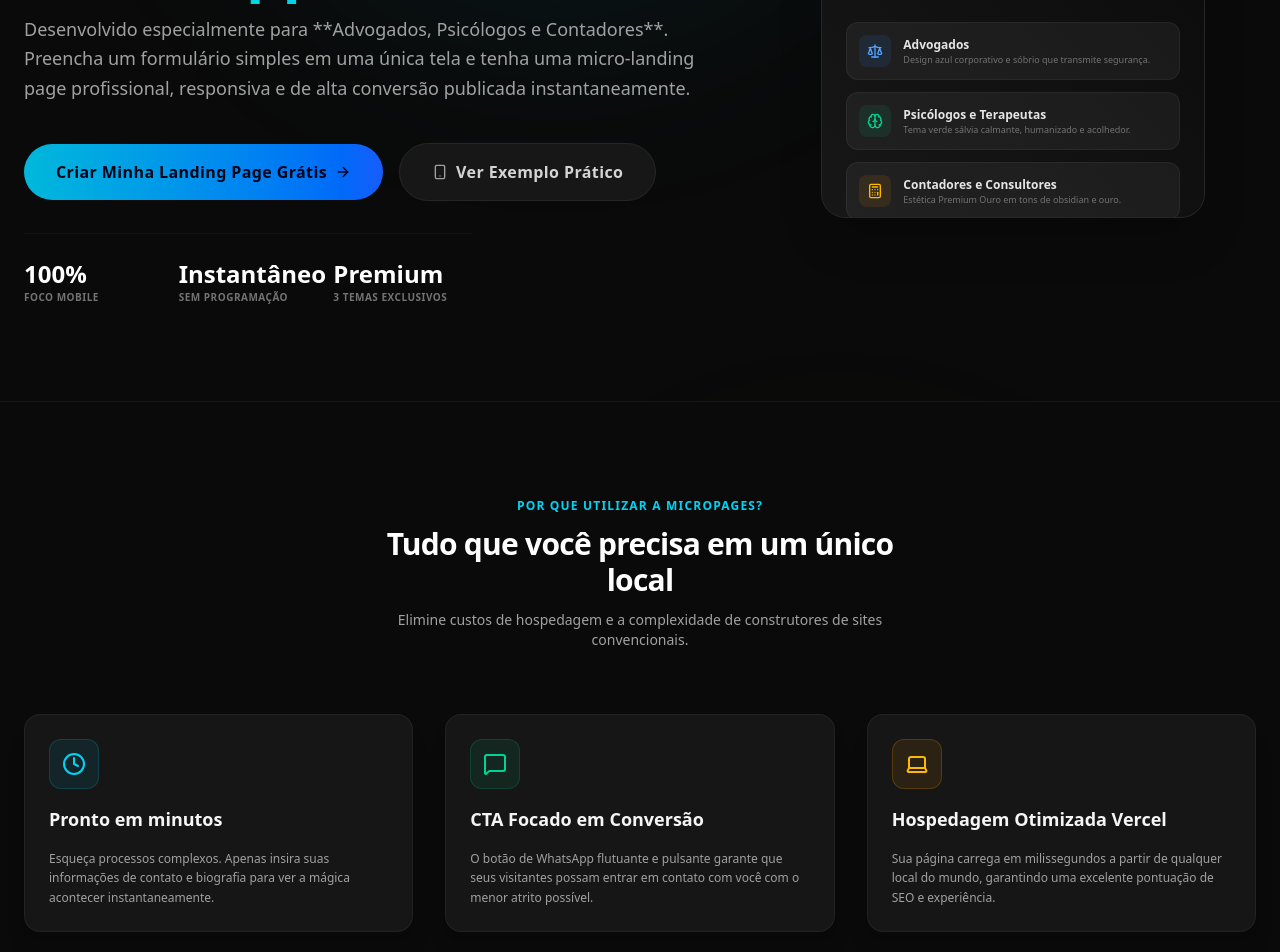
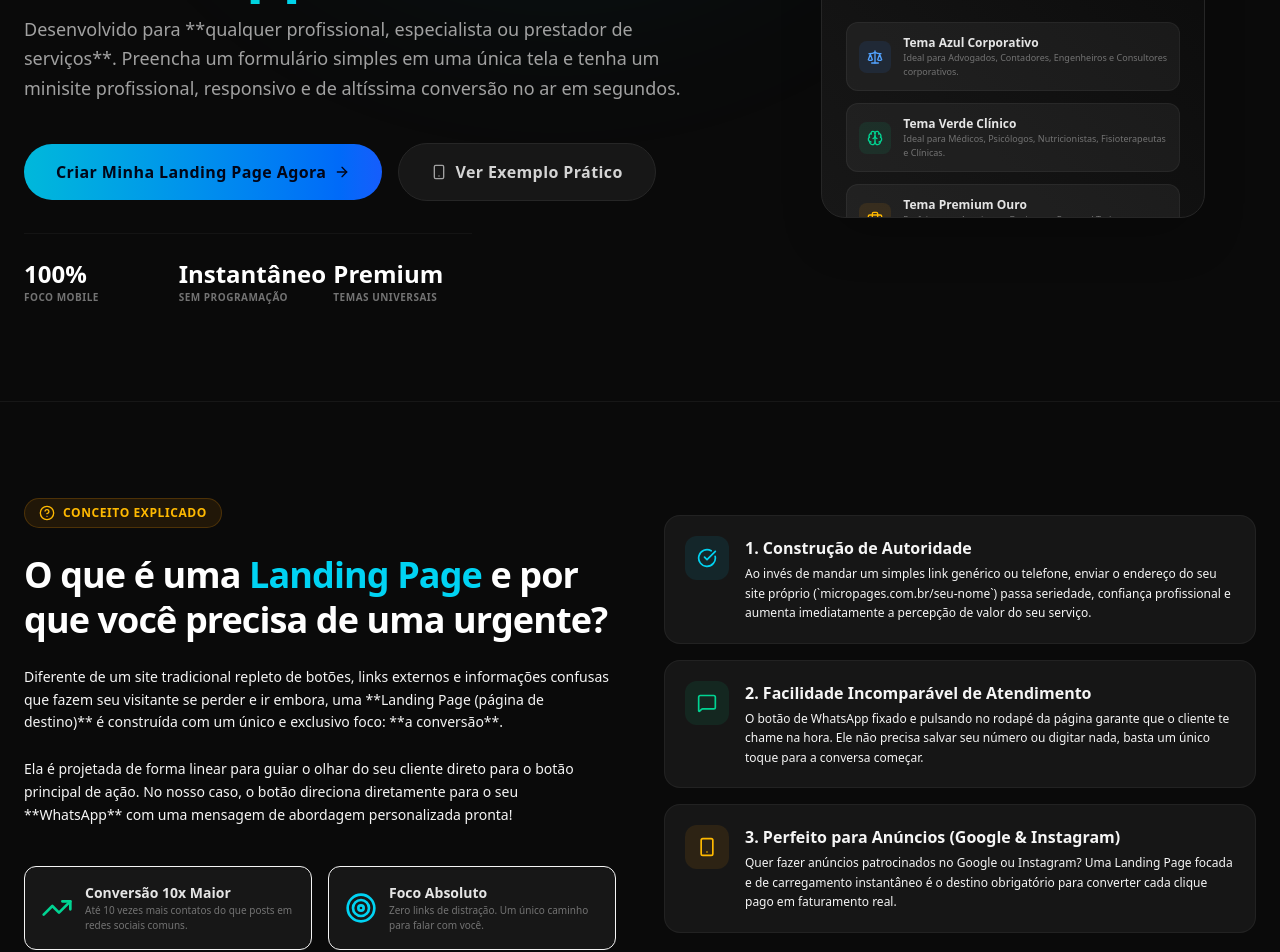
Before and after one commit to tiagofreyn-dev/LandingPages, a Next.js app: page / in a window 1280 px wide. Shown: the part 440-1392 px from the top of the page. Built offline with nearby package versions, Linux system fonts and the light colour scheme.

Commit message:
feat: make landing page universal for all professions and add educational section explaining landing pages

```diff
--- a/src/app/page.tsx
+++ b/src/app/page.tsx
@@ -11,7 +11,13 @@ import {
   Scale,
   Brain,
   Calculator,
-  Laptop
+  Laptop,
+  HelpCircle,
+  TrendingUp,
+  Target,
+  Compass,
+  CheckCircle,
+  Briefcase
 } from 'lucide-react';
 
 export default function Home() {
@@ -45,7 +51,7 @@ export default function Home() {
       </header>
 
       {/* Hero Section */}
-      <main className="flex-1 max-w-7xl mx-auto w-full px-6 py-16 md:py-24 grid grid-cols-1 lg:grid-cols-12 gap-12 items-center relative z-10">
+      <main className="max-w-7xl mx-auto w-full px-6 py-16 md:py-24 grid grid-cols-1 lg:grid-cols-12 gap-12 items-center relative z-10">
 
         {/* Lado Esquerdo - Chamada de Marketing */}
         <section className="lg:col-span-7 space-y-8 text-center lg:text-left">
@@ -60,7 +66,7 @@ export default function Home() {
             </h2>
 
             <p className="text-neutral-400 text-base md:text-lg font-light leading-relaxed max-w-2xl mx-auto lg:mx-0">
-              Desenvolvido especialmente para **Advogados, Psicólogos e Contadores**. Preencha um formulário simples em uma única tela e tenha uma micro-landing page profissional, responsiva e de alta conversão publicada instantaneamente.
+              Desenvolvido para **qualquer profissional, especialista ou prestador de serviços**. Preencha um formulário simples em uma única tela e tenha um minisite profissional, responsivo e de altíssima conversão no ar em segundos.
             </p>
           </div>
 
@@ -70,7 +76,7 @@ export default function Home() {
               href="/dashboard"
               className="w-full sm:w-auto flex items-center justify-center gap-2 py-4 px-8 rounded-full font-extrabold text-sm md:text-base tracking-wide bg-gradient-to-r from-cyan-500 to-blue-600 hover:from-cyan-600 hover:to-blue-700 text-slate-950 hover:shadow-[0_0_25px_rgba(6,182,212,0.3)] active:scale-95 transition-all duration-300 group"
             >
-              <span>Criar Minha Landing Page Grátis</span>
+              <span>Criar Minha Landing Page Agora</span>
               <ArrowRight className="w-4 h-4 text-slate-950 font-bold transition-transform duration-300 group-hover:translate-x-1" />
             </Link>
 
@@ -95,7 +101,7 @@ export default function Home() {
             </div>
             <div>
               <p className="text-2xl font-black text-white">Premium</p>
-              <p className="text-[10px] uppercase font-bold text-neutral-500 tracking-wider">3 Temas Exclusivos</p>
+              <p className="text-[10px] uppercase font-bold text-neutral-500 tracking-wider">Temas Universais</p>
             </div>
           </div>
 
@@ -106,12 +112,11 @@ export default function Home() {
 
           <div className="relative w-full max-w-sm aspect-square bg-gradient-to-tr from-neutral-900 to-neutral-950 border border-neutral-800 rounded-3xl p-6 shadow-2xl flex flex-col justify-between overflow-hidden group">
 
-            {/* Brilho decorativo de fundo */}
             <div className="absolute inset-0 bg-gradient-to-tr from-cyan-500/5 via-transparent to-amber-500/5 opacity-0 group-hover:opacity-100 transition-opacity duration-700 pointer-events-none" />
 
             <div className="space-y-4 relative z-10">
               <span className="text-[10px] uppercase font-bold text-cyan-400 tracking-widest bg-cyan-950/20 border border-cyan-500/10 px-3 py-1 rounded-full">
-                Exclusivo para Profissionais
+                Exclusivo para Qualquer Profissão
               </span>
 
               <h3 className="text-2xl font-black text-white leading-tight">
@@ -119,7 +124,7 @@ export default function Home() {
               </h3>
 
               <p className="text-xs text-neutral-400 leading-relaxed font-light">
-                Modelos de temas de alta conversão estruturados de forma profissional para captar contatos qualificados.
+                Estruturas visuais com designs focados nas principais categorias de profissionais do mercado.
               </p>
             </div>
 
@@ -131,8 +136,8 @@ export default function Home() {
                   <Scale className="w-4 h-4" />
                 </div>
                 <div>
-                  <h4 className="text-xs font-bold text-neutral-200">Advogados</h4>
-                  <p className="text-[9px] text-neutral-500">Design azul corporativo e sóbrio que transmite segurança.</p>
+                  <h4 className="text-xs font-bold text-neutral-200">Tema Azul Corporativo</h4>
+                  <p className="text-[9px] text-neutral-500">Ideal para Advogados, Contadores, Engenheiros e Consultores corporativos.</p>
                 </div>
               </div>
 
@@ -141,18 +146,18 @@ export default function Home() {
                   <Brain className="w-4 h-4" />
                 </div>
                 <div>
-                  <h4 className="text-xs font-bold text-neutral-200">Psicólogos e Terapeutas</h4>
-                  <p className="text-[9px] text-neutral-500">Tema verde sálvia calmante, humanizado e acolhedor.</p>
+                  <h4 className="text-xs font-bold text-neutral-200">Tema Verde Clínico</h4>
+                  <p className="text-[9px] text-neutral-500">Ideal para Médicos, Psicólogos, Nutricionistas, Fisioterapeutas e Clínicas.</p>
                 </div>
               </div>
 
               <div className="flex items-center gap-3 p-3 bg-white/5 border border-white/5 hover:border-amber-500/20 rounded-xl transition duration-200">
                 <div className="p-2 rounded-lg bg-amber-500/10 text-amber-400">
-                  <Calculator className="w-4 h-4" />
+                  <Briefcase className="w-4 h-4" />
                 </div>
                 <div>
-                  <h4 className="text-xs font-bold text-neutral-200">Contadores e Consultores</h4>
-                  <p className="text-[9px] text-neutral-500">Estética Premium Ouro em tons de obsidian e ouro.</p>
+                  <h4 className="text-xs font-bold text-neutral-200">Tema Premium Ouro</h4>
+                  <p className="text-[9px] text-neutral-500">Perfeito para Arquitetos, Designers, Personal Trainers e Serviços de Luxo.</p>
                 </div>
               </div>
 
@@ -163,6 +168,99 @@ export default function Home() {
         </section>
 
       </main>
+
+      {/* NOVA SEÇÃO COMPLETA: O QUE É UMA LANDING PAGE */}
+      <section className="bg-neutral-950 border-t border-neutral-900 py-16 md:py-24 relative z-10">
+        <div className="max-w-7xl mx-auto px-6">
+
+          <div className="grid grid-cols-1 lg:grid-cols-12 gap-12 items-center">
+
+            {/* Lado Esquerdo - Detalhamento do Conceito */}
+            <div className="lg:col-span-6 space-y-6">
+              <div className="inline-flex items-center gap-2 px-3.5 py-1.5 rounded-full bg-amber-500/10 border border-amber-500/20 text-amber-400 text-xs font-bold uppercase tracking-wider">
+                <HelpCircle className="w-4 h-4" /> Conceito Explicado
+              </div>
+
+              <h2 className="text-3xl md:text-4xl font-extrabold tracking-tight text-white leading-tight">
+                O que é uma <span className="text-cyan-400">Landing Page</span> e por que você precisa de uma urgente?
+              </h2>
+
+              <p className="text-sm text-neutral-450 leading-relaxed font-light">
+                Diferente de um site tradicional repleto de botões, links externos e informações confusas que fazem seu visitante se perder e ir embora, uma **Landing Page (página de destino)** é construída com um único e exclusivo foco: **a conversão**.
+              </p>
+
+              <p className="text-sm text-neutral-450 leading-relaxed font-light">
+                Ela é projetada de forma linear para guiar o olhar do seu cliente direto para o botão principal de ação. No nosso caso, o botão direciona diretamente para o seu **WhatsApp** com uma mensagem de abordagem personalizada pronta!
+              </p>
+
+              {/* Estatísticas de Conversão */}
+              <div className="grid grid-cols-1 sm:grid-cols-2 gap-4 pt-4">
+                <div className="p-4 rounded-xl bg-neutral-900 border border-neutral-850 flex gap-3 items-center">
+                  <TrendingUp className="w-8 h-8 text-emerald-400 shrink-0" />
+                  <div>
+                    <h4 className="text-sm font-bold text-neutral-200">Conversão 10x Maior</h4>
+                    <p className="text-[10px] text-neutral-500 font-light">Até 10 vezes mais contatos do que posts em redes sociais comuns.</p>
+                  </div>
+                </div>
+
+                <div className="p-4 rounded-xl bg-neutral-900 border border-neutral-850 flex gap-3 items-center">
+                  <Target className="w-8 h-8 text-cyan-400 shrink-0" />
+                  <div>
+                    <h4 className="text-sm font-bold text-neutral-200">Foco Absoluto</h4>
+                    <p className="text-[10px] text-neutral-500 font-light">Zero links de distração. Um único caminho para falar com você.</p>
+                  </div>
+                </div>
+              </div>
+            </div>
+
+            {/* Lado Direito - Cards Explicativos com Efeitos Especiais */}
+            <div className="lg:col-span-6 space-y-4">
+
+              {/* Card 1 */}
+              <div className="p-5 rounded-2xl bg-white/5 border border-white/5 hover:border-neutral-800 transition duration-300 flex gap-4">
+                <div className="p-3 bg-cyan-500/10 text-cyan-400 rounded-xl h-fit">
+                  <CheckCircle className="w-5 h-5" />
+                </div>
+                <div className="space-y-1">
+                  <h4 className="font-bold text-sm md:text-base text-neutral-100">1. Construção de Autoridade</h4>
+                  <p className="text-xs text-neutral-450 leading-relaxed font-light">
+                    Ao invés de mandar um simples link genérico ou telefone, enviar o endereço do seu site próprio (`micropages.com.br/seu-nome`) passa seriedade, confiança profissional e aumenta imediatamente a percepção de valor do seu serviço.
+                  </p>
+                </div>
+              </div>
+
+              {/* Card 2 */}
+              <div className="p-5 rounded-2xl bg-white/5 border border-white/5 hover:border-neutral-800 transition duration-300 flex gap-4">
+                <div className="p-3 bg-emerald-500/10 text-emerald-400 rounded-xl h-fit">
+                  <MessageSquare className="w-5 h-5" />
+                </div>
+                <div className="space-y-1">
+                  <h4 className="font-bold text-sm md:text-base text-neutral-100">2. Facilidade Incomparável de Atendimento</h4>
+                  <p className="text-xs text-neutral-450 leading-relaxed font-light">
+                    O botão de WhatsApp fixado e pulsando no rodapé da página garante que o cliente te chame na hora. Ele não precisa salvar seu número ou digitar nada, basta um único toque para a conversa começar.
+                  </p>
+                </div>
+              </div>
+
+              {/* Card 3 */}
+              <div className="p-5 rounded-2xl bg-white/5 border border-white/5 hover:border-neutral-800 transition duration-300 flex gap-4">
+                <div className="p-3 bg-amber-500/10 text-amber-400 rounded-xl h-fit">
+                  <Smartphone className="w-5 h-5" />
+                </div>
+                <div className="space-y-1">
+                  <h4 className="font-bold text-sm md:text-base text-neutral-100">3. Perfeito para Anúncios (Google & Instagram)</h4>
+                  <p className="text-xs text-neutral-450 leading-relaxed font-light">
+                    Quer fazer anúncios patrocinados no Google ou Instagram? Uma Landing Page focada e de carregamento instantâneo é o destino obrigatório para converter cada clique pago em faturamento real.
+                  </p>
+                </div>
+              </div>
+
+            </div>
+
+          </div>
+
+        </div>
+      </section>
 
       {/* Grid de Recursos (Features) */}
       <section className="bg-neutral-950 border-t border-neutral-900 py-16 md:py-24 relative z-10">
@@ -180,9 +278,9 @@ export default function Home() {
               <div className="p-3 bg-cyan-500/10 text-cyan-400 border border-cyan-500/20 rounded-xl w-fit">
                 <Clock className="w-6 h-6" />
               </div>
-              <h4 className="text-lg font-bold text-neutral-100">Pronto em minutos</h4>
+              <h4 className="text-lg font-bold text-neutral-100">Pronto em 30 segundos</h4>
               <p className="text-xs text-neutral-400 leading-relaxed font-light">
-                Esqueça processos complexos. Apenas insira suas informações de contato e biografia para ver a mágica acontecer instantaneamente.
+                Esqueça processos complexos. Apenas insira suas informações de contato, envie sua foto e biografia e veja seu site profissional ir ao ar imediatamente.
               </p>
             </div>
 
@@ -214,7 +312,7 @@ export default function Home() {
 
       {/* Footer */}
       <footer className="border-t border-neutral-900 bg-neutral-950 py-12 text-center text-xs text-neutral-500 relative z-10">
-        <p className="mb-2">© {new Date().getFullYear()} MicroPages. Desenvolvido para profissionais liberais de alta performance.</p>
+        <p className="mb-2">© {new Date().getFullYear()} MicroPages. Desenvolvido para profissionais liberais e autônomos de alta performance.</p>
         <p className="text-neutral-600 hover:text-neutral-400 transition-colors">Otimizado para deploy contínuo e infraestrutura na nuvem.</p>
       </footer>
 
```
